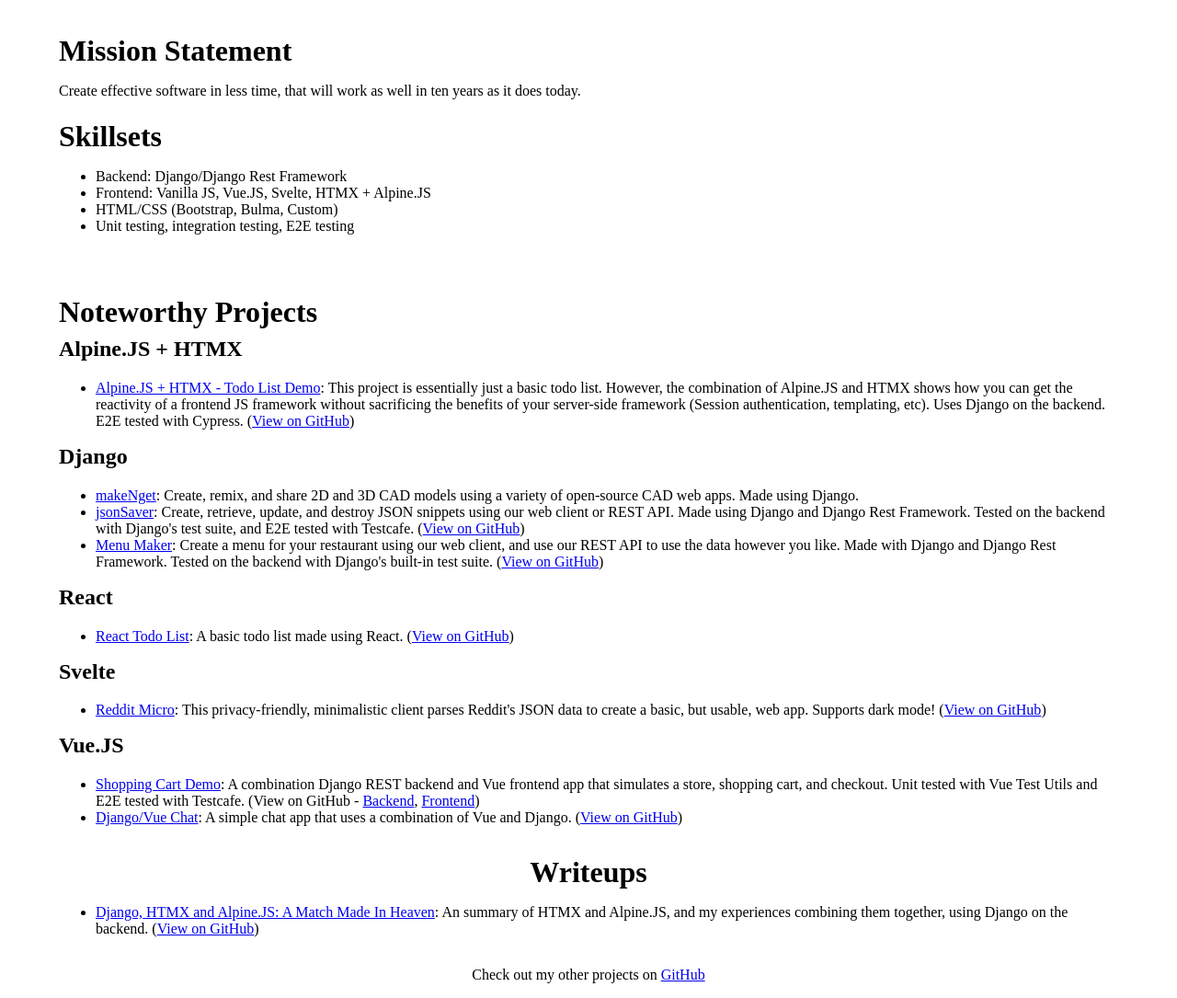
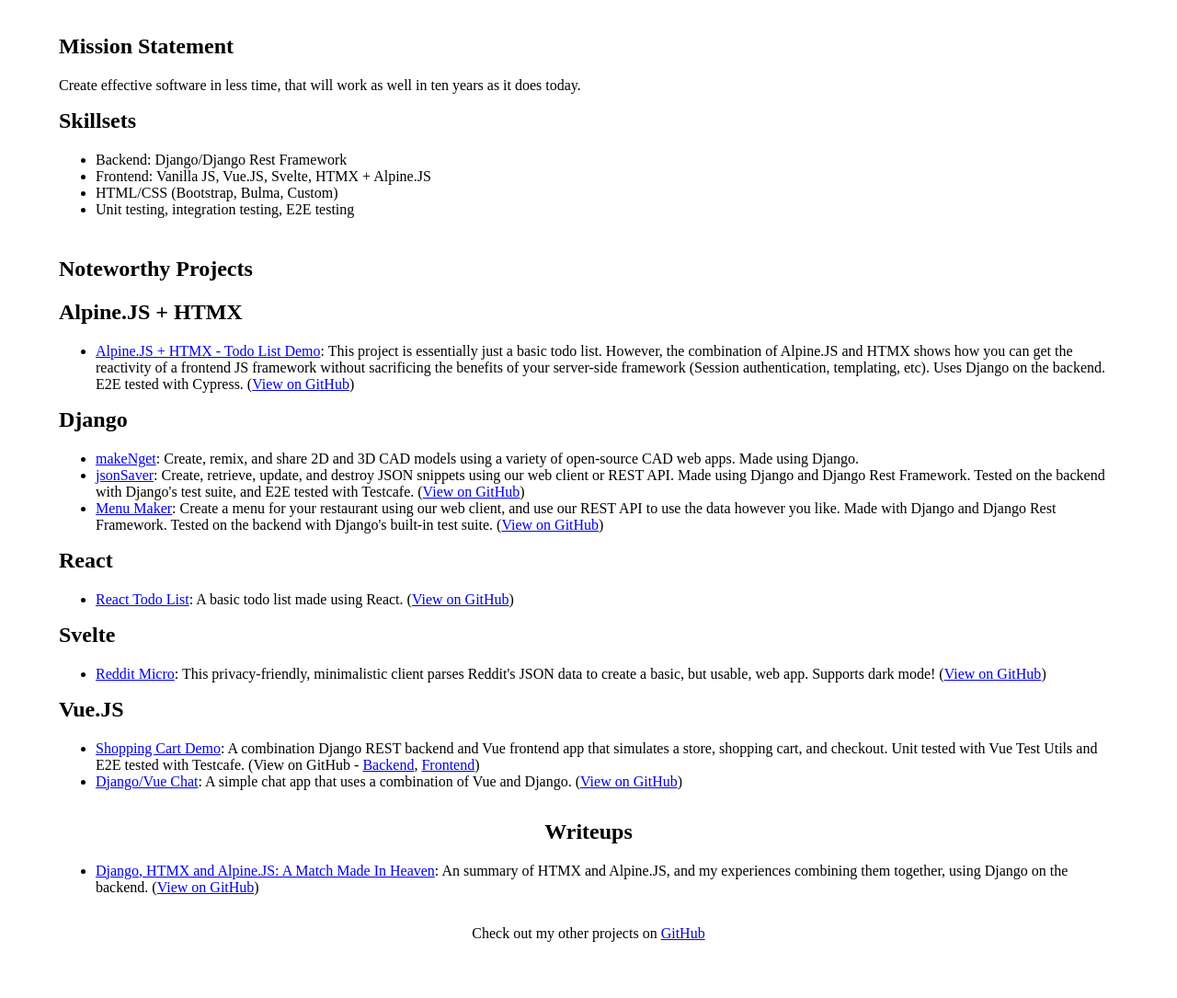
Before and after one commit to arcanemachine/arcanemachine.github.io, a plain HTML site: page index.html in a window 1280 px wide. Shown: the part 160-1245 px from the top of the page at 92% size. After the commit the page ends 1200 px from the top, so only its background shows below. Drawn offline with Linux system fonts and the light colour scheme.

Commit message:
Only use one h1 tag per page

```diff
--- a/index.html
+++ b/index.html
@@ -49,10 +49,10 @@
       <br>
       <div class="mt-4 about-container">
 
-        <h1>Mission Statement</h1>
+        <h2>Mission Statement</h2>
         <p>Create effective software in less time, that will work as well in ten years as it does today.</p>
 
-        <h1>Skillsets</h1>
+        <h2>Skillsets</h2>
         <ul>
           <li>Backend: Django/Django Rest Framework</li>
           <li>Frontend: Vanilla JS, Vue.JS, Svelte, HTMX + Alpine.JS</li>
@@ -63,7 +63,7 @@
 
       <br>
       <div class="projects-container">
-        <h1 class="mt-4 projects-title">Noteworthy Projects</h1>
+        <h2 class="mt-2 projects-title">Noteworthy Projects</h2>
 
         <h2>Alpine.JS + HTMX</h2>
         <ul>
@@ -152,7 +152,7 @@
           </li>
         </ul>
 
-        <h1 class="mt-4 projects-title text-center">Writeups</h1>
+        <h2 class="mt-4 projects-title text-center">Writeups</h2>
 
         <ul>
           <li>
```
